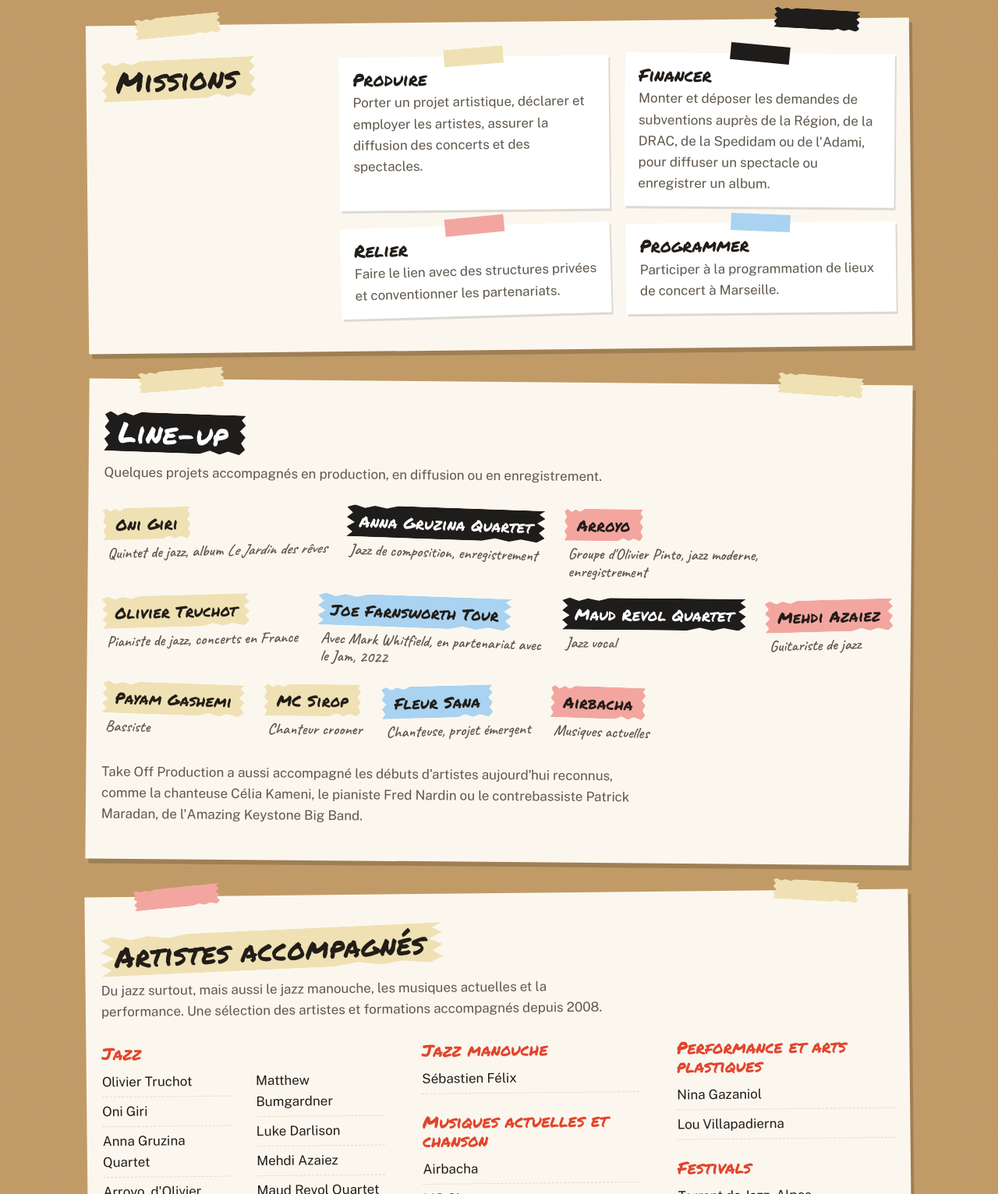
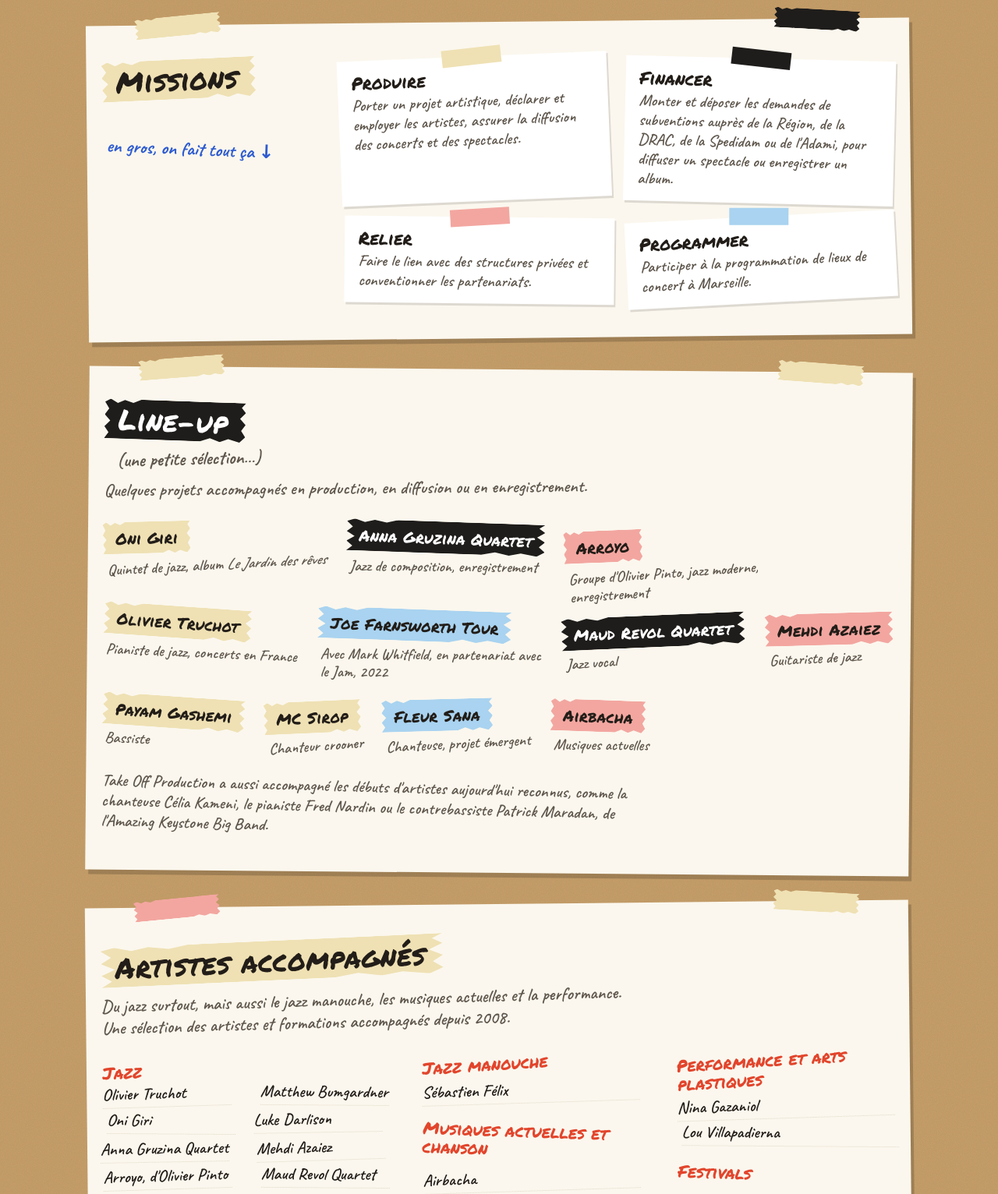
Before and after one commit to takeoff-sys/takeoff-production, a plain HTML site: page proposition.html in a window 1280 px wide. Shown: the part 1268-2800 px from the top of the page at 78% size. Drawn offline with nearby package versions, Linux system fonts and the light colour scheme.

Commit message:
Proposition : écriture à la main, tout de travers, annotations
Co-Authored-By: Claude Opus 5.5 <noreply@anthropic.com>
Claude-Session: https://claude.ai/code/session_01KkxsqQZaxfDMYjhbc1fMEW

```diff
--- a/fusee.css
+++ b/fusee.css
@@ -213,3 +213,45 @@ h2::after { display: none; }
 .missions li:nth-child(4)::before { background: #a9d3f0; transform: rotate(3deg); }
 .missions h3 { font-family: var(--marker); font-weight: 400; font-size: 1.4rem; }
 .roster h3, .cities h3 { font-family: var(--marker); font-weight: 400; font-size: 1.35rem; }
+
+/* ---------- Rien n'est droit ---------- */
+.note { margin: 0.6rem 0 0; font-family: var(--hand); font-weight: 700; font-size: 1.5rem; line-height: 1.1; color: var(--red); transform: rotate(-4deg); transform-origin: left; }
+.note.n2 { color: var(--blue); transform: rotate(3deg); }
+.note.n3 { color: var(--soft); transform: rotate(-2deg); margin: -0.4rem 0 0.8rem 1rem; }
+.two-col > .note { grid-column: 1; }
+@media (min-width: 52rem) { .two-col { grid-template-rows: auto 1fr; } .two-col > .prose, .two-col > .missions, .two-col > .contact { grid-column: 2; grid-row: 1 / span 2; } }
+
+.prose p:nth-child(odd) { transform: rotate(-0.5deg); }
+.prose p:nth-child(even) { transform: rotate(0.6deg) translateX(0.4rem); }
+.prose p:nth-child(3) { transform: rotate(-0.8deg) translateX(-0.3rem); }
+
+.hero-lede { font-family: var(--hand); font-weight: 600; font-size: 1.5rem; line-height: 1.25; transform: rotate(-2deg); }
+.hand { transform: rotate(-6deg) translateX(0.4em); }
+.cutline .cut:nth-child(2) { transform: rotate(8deg) translateY(0.1em); }
+.cutline .cut:nth-child(7) { transform: rotate(-9deg) translateY(-0.05em); }
+
+.section-intro { font-family: var(--hand); font-weight: 600; font-size: 1.45rem; line-height: 1.2; transform: rotate(-1deg); }
+
+.missions p { font-family: var(--hand); font-weight: 600; font-size: 1.3rem; line-height: 1.2; }
+.missions li:nth-child(1) { transform: rotate(-1.8deg); }
+.missions li:nth-child(2) { transform: rotate(2deg) translateY(0.4rem); }
+.missions li:nth-child(3) { transform: rotate(1.2deg) translateX(0.3rem); }
+.missions li:nth-child(4) { transform: rotate(-2.4deg) translateY(0.2rem); }
+
+.lineup li:nth-child(3n+3) { transform: rotate(-3deg) translateY(0.3rem); }
+.lineup li:nth-child(4n) { transform: rotate(3.5deg); }
+.lineup span { transform: rotate(-1.5deg); }
+
+.roster li, .cities li { font-family: var(--hand); font-weight: 600; font-size: 1.35rem; line-height: 1.15; border-bottom-style: dotted; }
+.roster li:nth-child(3n+1), .cities li:nth-child(3n+1) { transform: rotate(-1.2deg); }
+.roster li:nth-child(3n+2), .cities li:nth-child(3n+2) { transform: rotate(1deg) translateX(0.35rem); }
+.roster li:nth-child(3n), .cities li:nth-child(3n) { transform: rotate(-0.4deg) translateX(-0.2rem); }
+.roster h3:nth-of-type(odd), .cities div:nth-child(odd) h3 { transform: rotate(-3deg); }
+.roster h3:nth-of-type(even), .cities div:nth-child(even) h3 { transform: rotate(2.5deg); }
+
+.contact-mail { transform: rotate(-2deg); display: inline-block; }
+.bureau div:nth-child(1) { transform: rotate(-0.8deg); }
+.bureau div:nth-child(2) { transform: rotate(0.9deg); }
+.bureau dd small { font-family: var(--hand); font-size: 1.2rem; font-weight: 600; }
+.board-note { font-family: var(--hand); font-weight: 600; font-size: 1.35rem; line-height: 1.2; transform: rotate(1deg); }
+.foot p { font-family: var(--hand); font-weight: 600; font-size: 1.15rem; transform: rotate(-0.6deg); }
--- a/proposition.html
+++ b/proposition.html
@@ -9,7 +9,7 @@
 <link rel="preconnect" href="https://fonts.googleapis.com">
 <link rel="preconnect" href="https://fonts.gstatic.com" crossorigin>
 <link href="https://fonts.googleapis.com/css2?family=Archivo+Black&family=Caveat:wght@600;700&family=Permanent+Marker&family=Public+Sans:wght@400;600;700&display=swap" rel="stylesheet">
-<link rel="stylesheet" href="fusee.css?v=2">
+<link rel="stylesheet" href="fusee.css?v=3">
 </head>
 <body>
 
@@ -80,6 +80,7 @@
 <section id="association" class="block">
   <div class="wrap two-col">
     <h2>L'association</h2>
+    <p class="note n1" aria-hidden="true">Lyon 2008 → Marseille 2012 !</p>
     <div class="prose">
       <p>Take Off Production est née à Lyon en 2008, fondée par le pianiste Olivier Truchot, la chanteuse de jazz Claire Geraghty et le comédien et musicien Damien Boutonnet. Ils habitaient le même immeuble à Lyon et ont créé une structure pour porter leurs projets artistiques sur le territoire lyonnais.</p>
       <p>Le premier bureau réunissait Matthieu Cordier, inspecteur académique, et Benoît-Joseph Rivière, juriste devenu paysan et permaculteur.</p>
@@ -93,6 +94,7 @@
 <section id="missions" class="block">
   <div class="wrap two-col">
     <h2>Missions</h2>
+    <p class="note n2" aria-hidden="true">en gros, on fait tout ça ↓</p>
     <ul class="missions">
       <li>
         <span class="ch" hidden>CH 01</span>
@@ -121,6 +123,7 @@
 <section id="projets" class="block board-block">
   <div class="wrap">
     <h2>Line-up</h2>
+    <p class="note n3" aria-hidden="true">(une petite sélection…)</p>
     <p class="section-intro">Quelques projets accompagnés en production, en diffusion ou en enregistrement.</p>
     <ol class="lineup">
       <li><strong>Oni Giri</strong><span>Quintet de jazz, album <i>Le Jardin des rêves</i></span></li>
```
